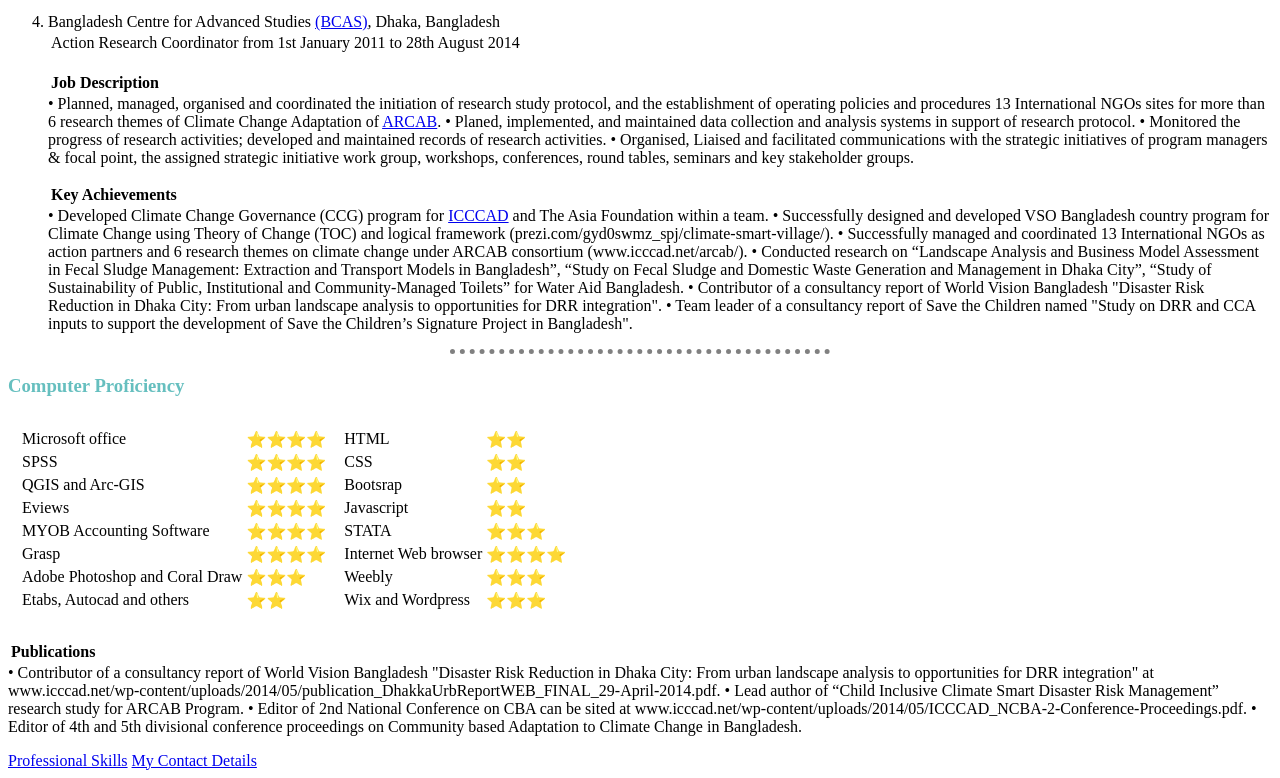
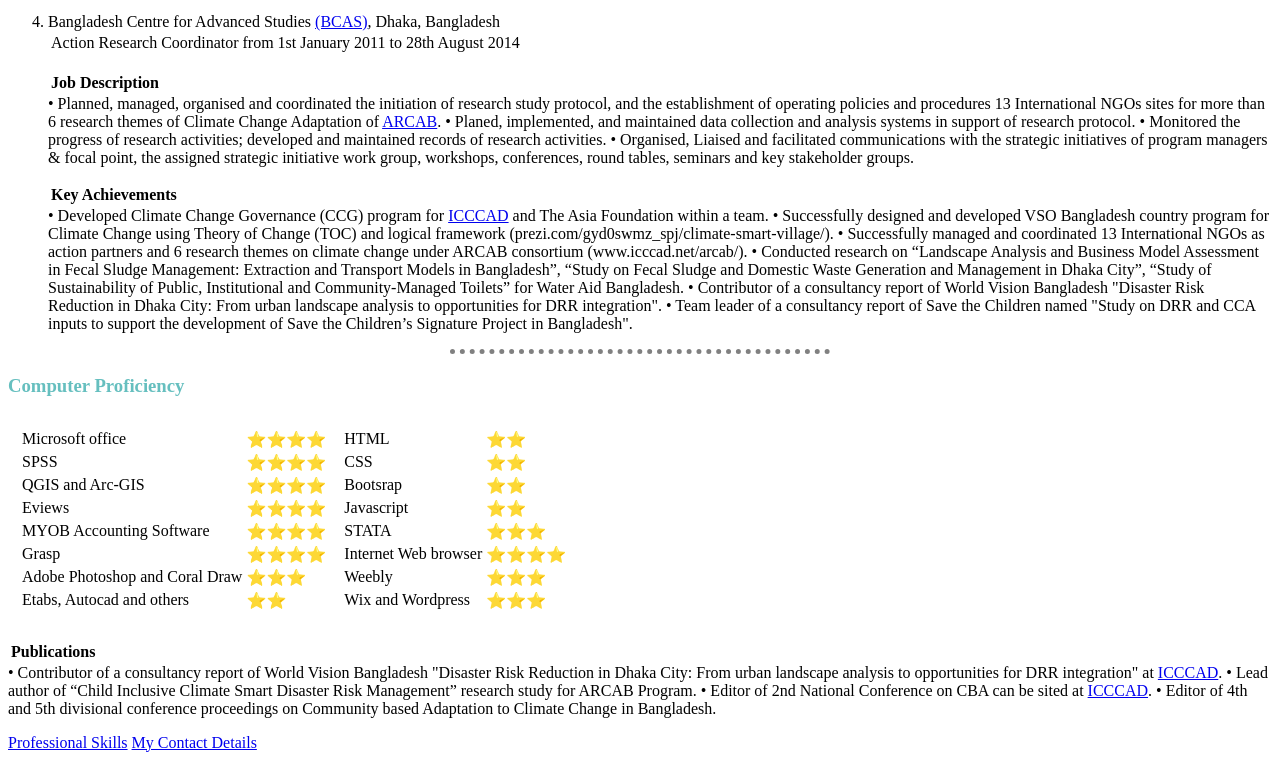
Before and after one commit to sumana825/employment-history-Sumana, a plain HTML site: page index.html in a window 1280 px wide. Shown: the part 2131-2909 px from the top of the page. Drawn offline with Linux system fonts and the light colour scheme.

Commit message:
Update index.html

```diff
--- a/index.html
+++ b/index.html
@@ -246,13 +246,15 @@ o	Planning and Execution.
     </table></td>
   </tr>
 </table>
-<p><table>
+<p>
+<table>
   <thead>
     <th>Publications</th>
   </thead>
-</table>•	Contributor of a consultancy report of World Vision Bangladesh "Disaster Risk Reduction in Dhaka City: From urban landscape analysis to opportunities for DRR integration" at www.icccad.net/wp-content/uploads/2014/05/publication_DhakkaUrbReportWEB_FINAL_29-April-2014.pdf.
+</table>
+•	Contributor of a consultancy report of World Vision Bangladesh "Disaster Risk Reduction in Dhaka City: From urban landscape analysis to opportunities for DRR integration" at <a href="www.icccad.net/wp-content/uploads/2014/05/publication_DhakkaUrbReportWEB_FINAL_29-April-2014.pdf">ICCCAD</a>.
 •	Lead author of “Child Inclusive Climate Smart Disaster Risk Management” research study for ARCAB Program.
-•	Editor of 2nd National Conference on CBA  can be sited at www.icccad.net/wp-content/uploads/2014/05/ICCCAD_NCBA-2-Conference-Proceedings.pdf.
+•	Editor of 2nd National Conference on CBA  can be sited at <a href="www.icccad.net/wp-content/uploads/2014/05/ICCCAD_NCBA-2-Conference-Proceedings.pdf"> ICCCAD</a>.
 •	Editor of  4th and 5th divisional conference proceedings on Community based Adaptation to Climate Change in Bangladesh.
 </p>
 <a href="Professional Skills.html">Professional Skills</a>
```
